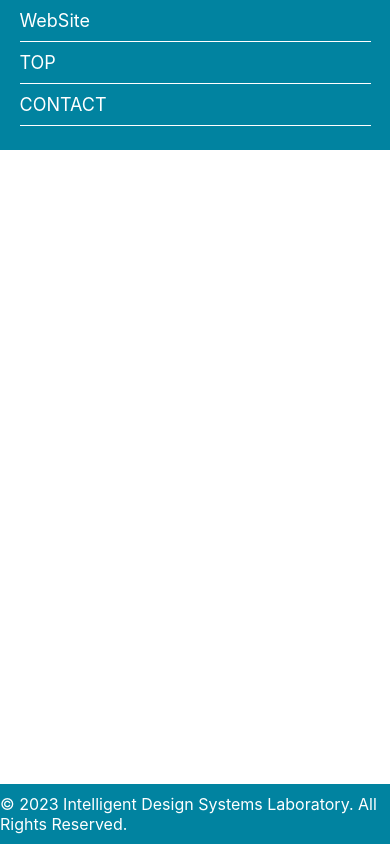
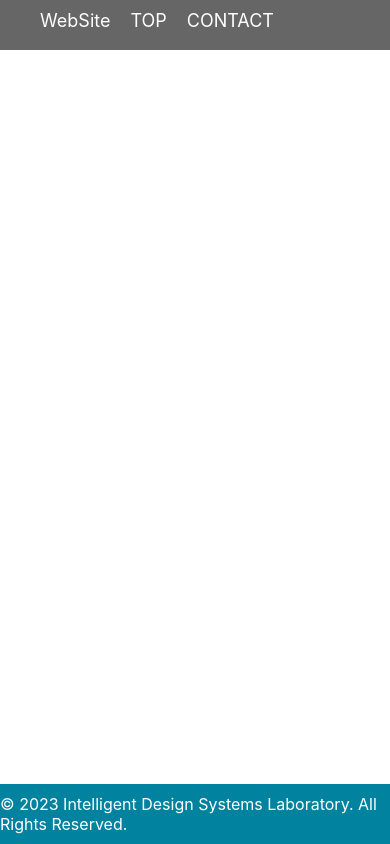
Before and after one commit to ISDL-dev/MERS, a React (Create React App) app in the folder frontend/: page / in a window 390 px wide. Built offline with nearby package versions, Linux system fonts and the light colour scheme.

Commit message:
fix header

```diff
--- a/frontend/src/features/Header/Header.css
+++ b/frontend/src/features/Header/Header.css
@@ -1,6 +1,10 @@
 .nav {
     /* 背景色設定 */
     background-color: #666;
+    position: fixed;
+    top: 0%;
+    width: 100%;
+    z-index: 1;
 }
 
 .nav ul {
@@ -33,20 +37,3 @@
     /* マウスオーバーした時の文字色を設定 */
     color: #aaa;
 }
-
-/*スマホ対応*/
-@media screen and (max-width: 640px) {
-    .nav {
-        background-color: #0183a0;
-        height: 150px;
-    }
-
-    .nav ul {
-        flex-direction: column;
-        padding: 0;
-    }
-
-    .nav li {
-        border-bottom: solid 1px #fff;
-    }
-}
```
